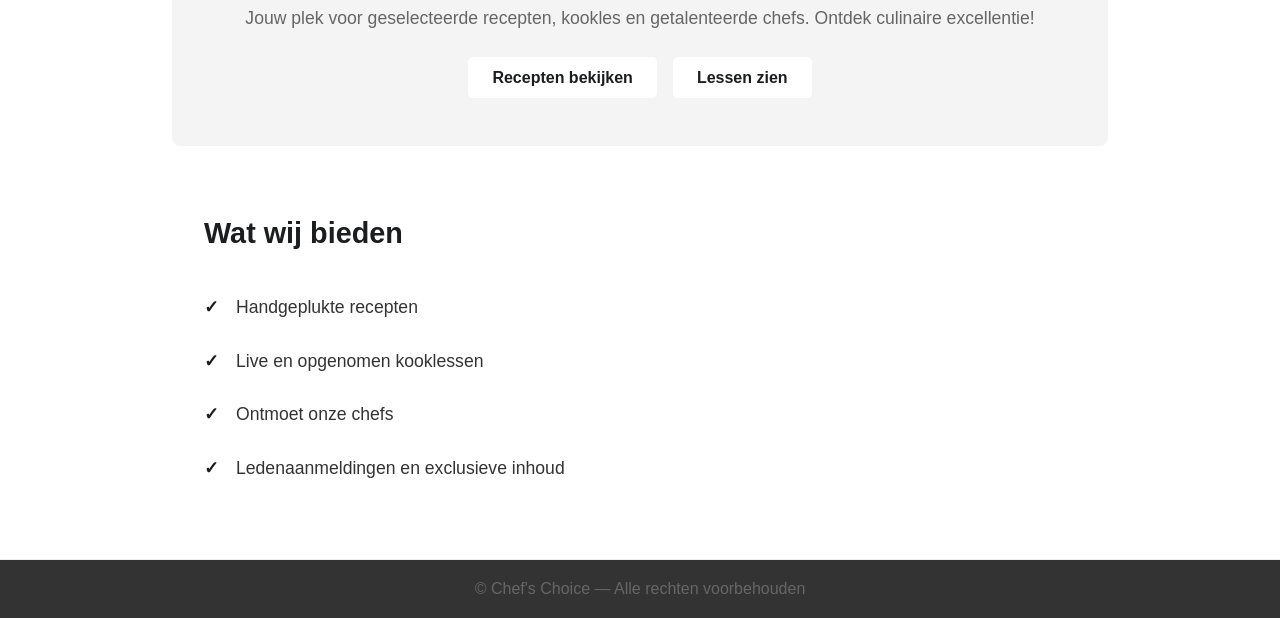
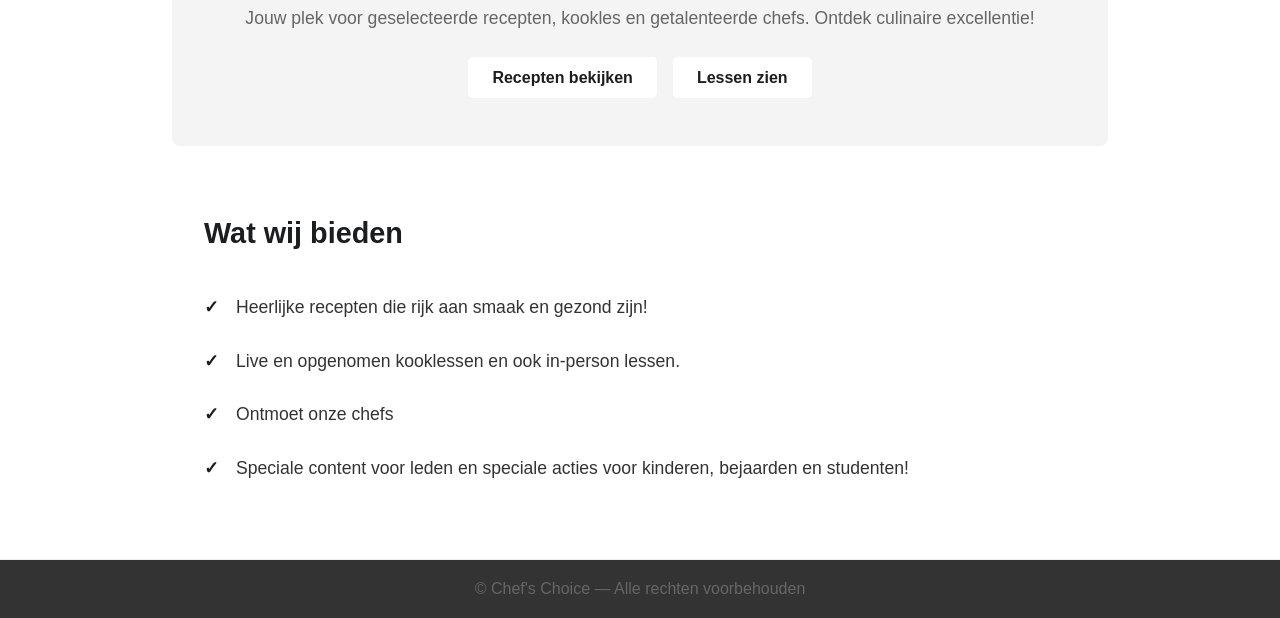
Before and after one commit to JaydenAventus/CHEF-S-CHOICE, a plain HTML site: page index.html in a window 1280 px wide. Shown: the part 291-909 px from the top of the page. Drawn offline with Linux system fonts and the light colour scheme.

Commit message:
Update index.html

```diff
--- a/index.html
+++ b/index.html
@@ -226,10 +226,10 @@
         <section class="intro">
             <h2>Wat wij bieden</h2>
             <ul>
-                <li>Handgeplukte recepten</li>
-                <li>Live en opgenomen kooklessen</li>
+                <li>Heerlijke recepten die rijk aan smaak en gezond zijn!</li>
+                <li>Live en opgenomen kooklessen en ook in-person lessen.</li>
                 <li>Ontmoet onze chefs</li>
-                <li>Ledenaanmeldingen en exclusieve inhoud</li>
+                <li>Speciale content voor leden en speciale acties voor kinderen, bejaarden en studenten!</li>
             </ul>
         </section>
     </main>
```
